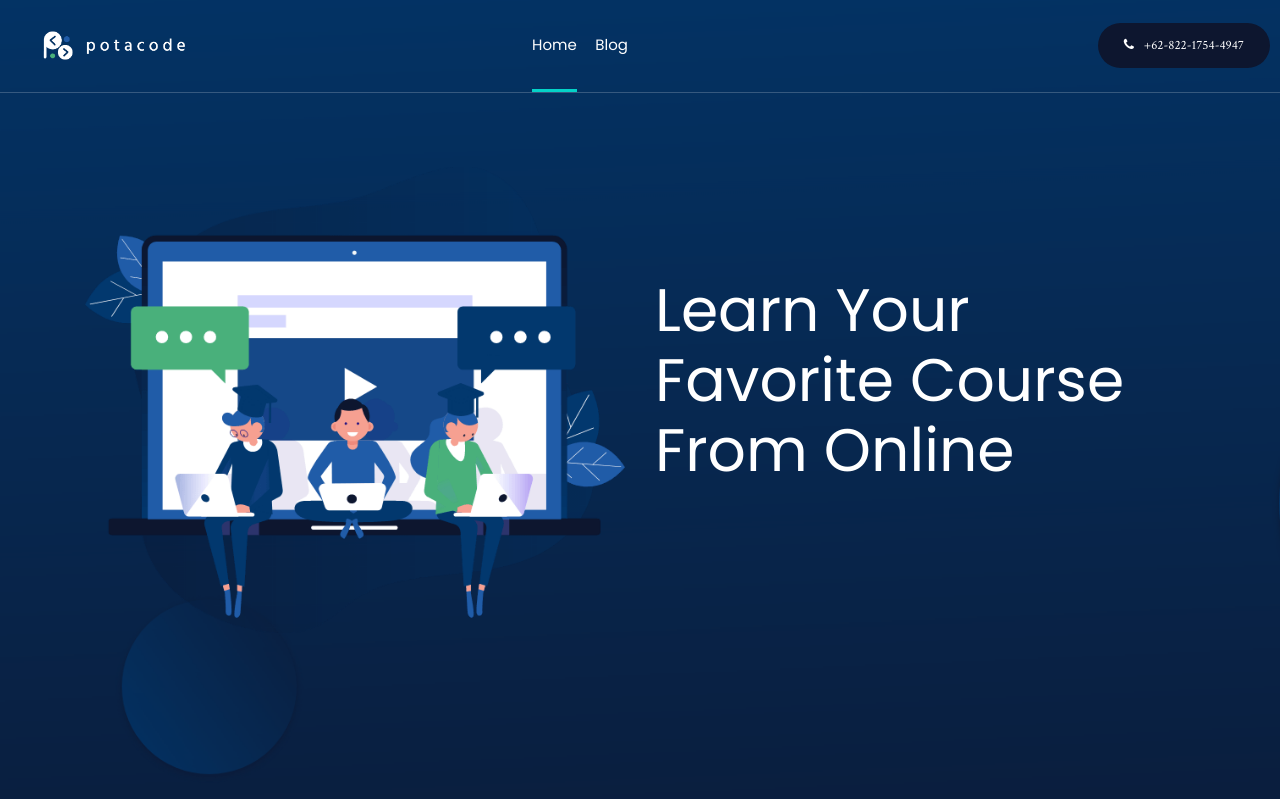
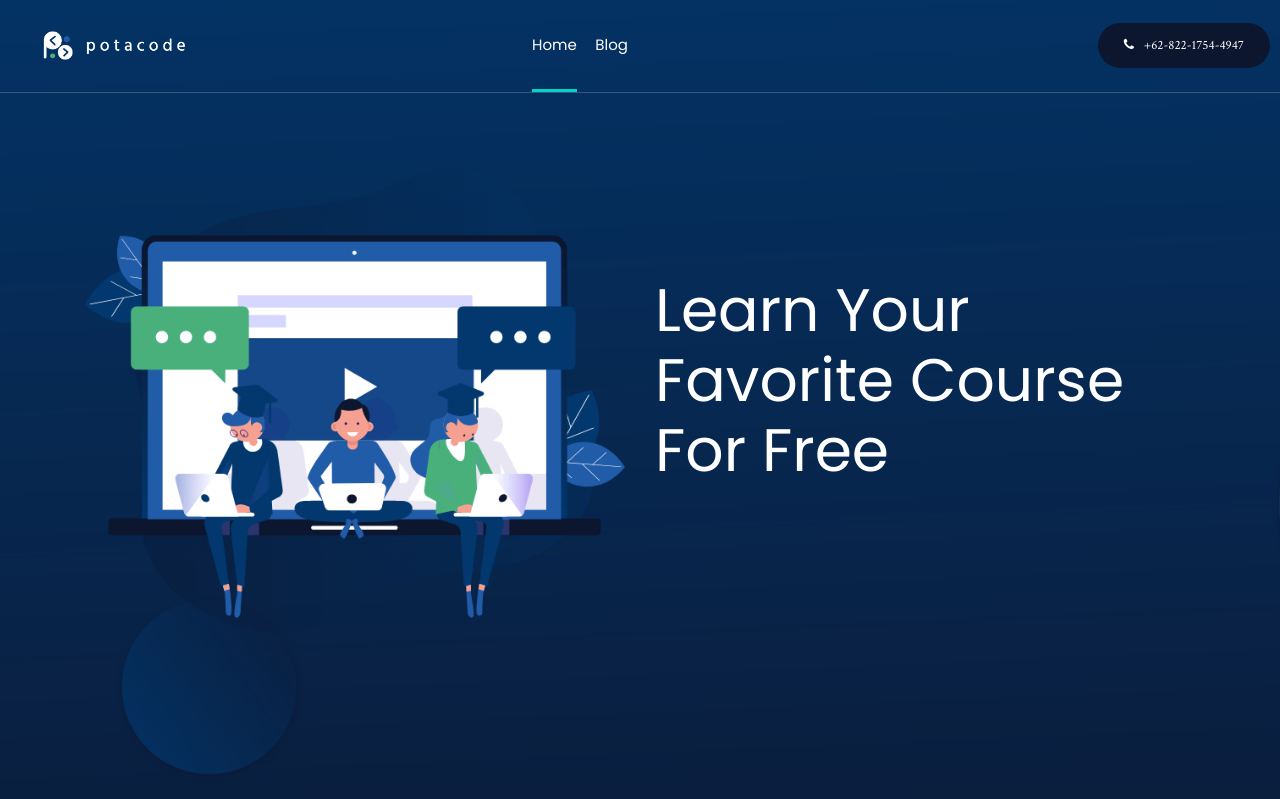
Before and after one commit to PotacodeStudio/landing-page, a PHP site: page / in a window 1280 px wide. Shown: the top 799 px of the page. Run offline with PHP 8.4, Linux system fonts and the light colour scheme; some libraries are stand-ins or nearby versions.

Commit message:
change web headline

```diff
--- a/index.php
+++ b/index.php
@@ -25,7 +25,7 @@
                         <div class="slider_info">
                             <h3>Learn your <br>
                                 Favorite Course <br>
-                                From Online</h3>
+                                For Free</h3>
                             <!-- <a href="#" class="boxed_btn">Browse Our Courses</a> -->
                         </div>
                     </div>
```
